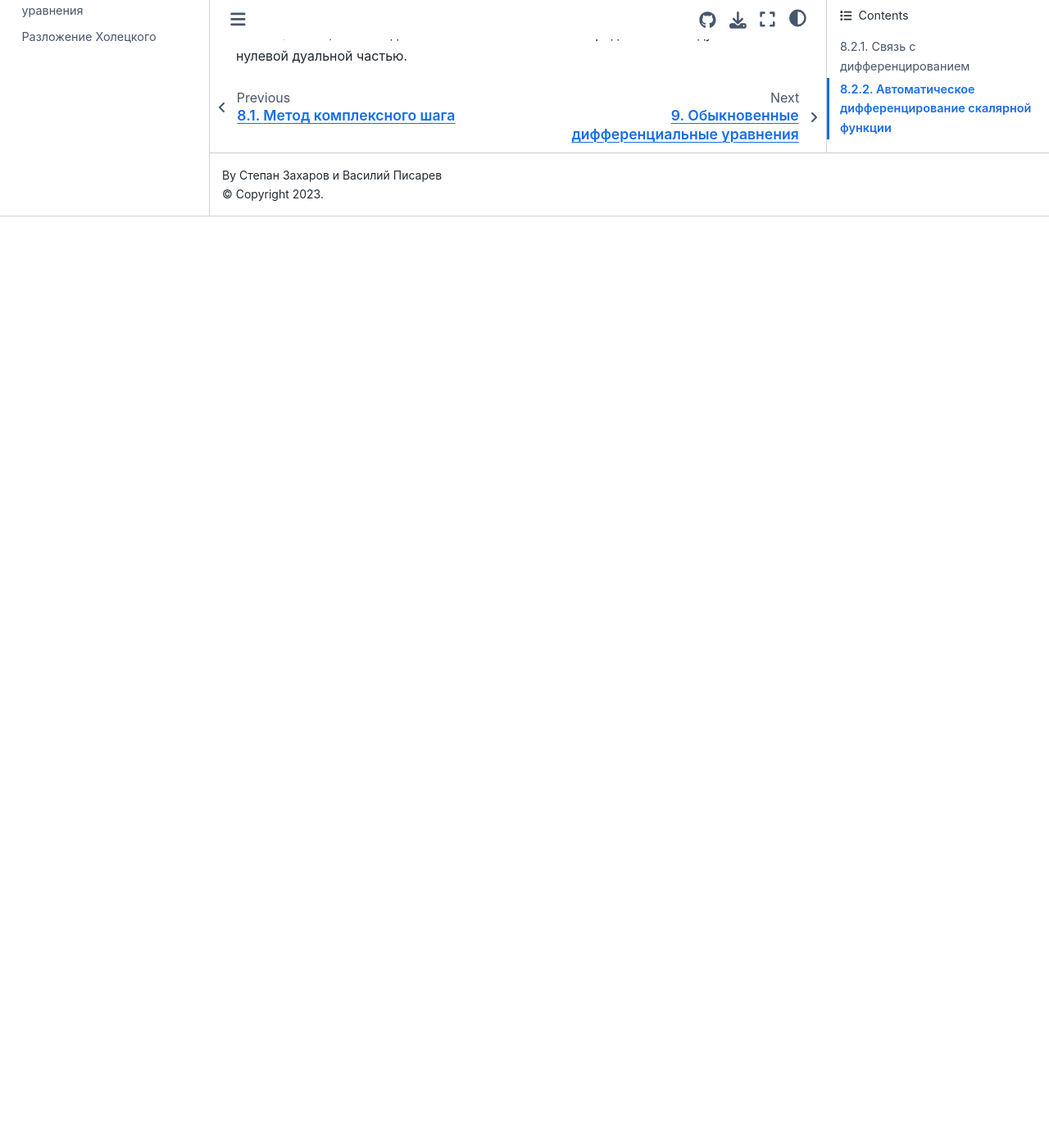
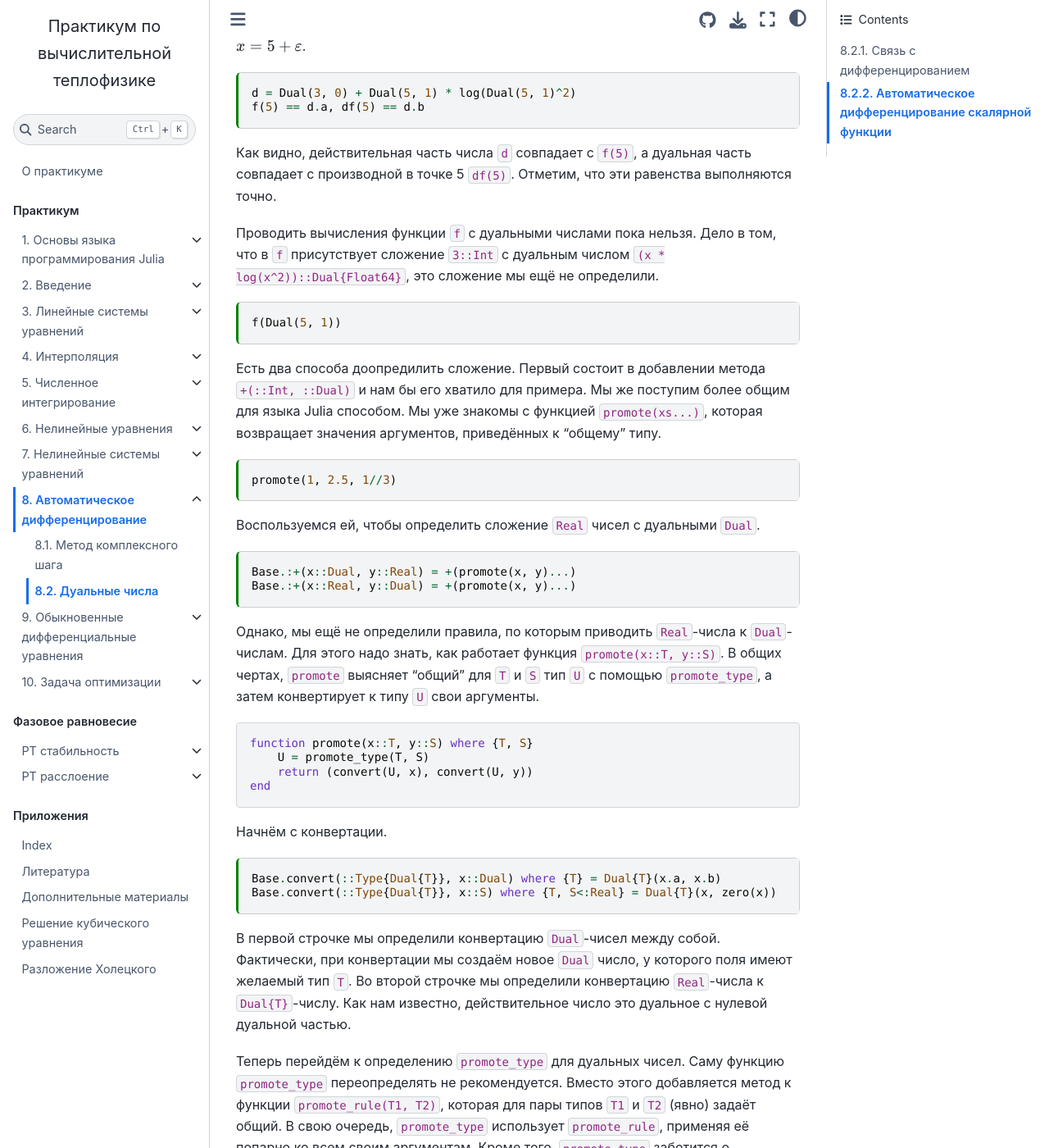
Before and after one commit to stepanzh/computational_thermodynamics, a Jupyter Book: the page built from book/autodiff/dualnumbers.md, in a window 1280 px wide and 1400 px high, scrolled down 5092 px. Shown: the whole window at 82% size. Built offline with Jupyter Book 1.0.4 settings and Sphinx 7.4.7 and the Sphinx Book theme 1.1.4, drawn with Linux system fonts in a browser that asks for light colours; before the commit the page ends 5356 px from its top, so only the background shows below that; some of the changed text lies outside the part shown.

Commit message:
draft: autodiff вычисление скалярной производной
Related #20

````diff
--- a/book/autodiff/dualnumbers.md
+++ b/book/autodiff/dualnumbers.md
@@ -226,11 +226,31 @@
 
 Рассмотрим конкретный пример.
 Задача: вычислить производную функции $f(x) = 3 + x \log{x^2}$ в точке $x = 5$.
+Чтобы верифицировать будущие вычисления, приведём выражение для производной $f'(x)$
 
+```{math}
+f'(x) = \log{x^2} + 2, \quad x \neq 0,
+```
+
+и зададим функцию и её производную в коде.
+
+```{code-cell}
+:tags: [remove-output]
+f(x) = 3 + x * log(x^2)
+df(x) = log(x^2) + 2
+```
+
+В точке $x = 5$ мы ожидаем следующие значения функции и её производной
+
+```{code-cell}
+f(5), df(5)
+```
+
+Теперь перейдём к реализации метода автоматического дифференцирования.
 Во-первых, определим новый тип данных `Dual` для представления дуального числа.
 
 ```{code-cell}
-struct Dual{T}
+struct Dual{T<:Real}
     a::T
     b::T
 end
@@ -239,8 +259,9 @@
 В структуре `Dual` всего два поля: поле `a` хранит действительную часть числа, а поле `b` хранит дуальную.
 Кроме того, мы потребовали, чтобы типы полей были одинаковыми.
 
-Реализуем  {ref}`арифметику дуальных чисел <sec:autodiff:dual_arithmetic>`.
-Для этого перегрузим операторы сложения и умножения (в нашем примере нет вычитания и деления).
+Теперь реализуем  {ref}`арифметику дуальных чисел <sec:autodiff:dual_arithmetic>`.
+Для этого перегрузим операторы сложения и умножения.
+(В $f(x)$ отсутствуют вычитание и деление, их реализовывать не будем.)
 
 ```{code-cell}
 Base.:+(x::Dual, y::Dual) = Dual(x.a + y.a, x.b + y.b)
@@ -256,33 +277,100 @@
 \\ (\log{x})' &= 1 / x, \quad\quad x \in \real, x \neq 0.
 \end{align}
 ```
-Воспользуемся этими правилами дифференцирования и перегрузим (добавим метод) для оператора `^` и функции натурального логарифма `log`.
+Воспользуемся этими правилами дифференцирования и добавим методы для оператора `^` и функции натурального логарифма `log`.
 
 ```{code-cell}
 Base.:^(x::Dual, n::Int) = Dual(x.a^n, x.b * n * x.a^(n-1))
 Base.log(x::Dual) = Dual(log(x.a), x.b / x.a)
 ```
 
+Все операции определены и можно провести вычисление с дуальными числами.
+Константу 3 представляем в виде $3 \equiv 3 + 0\times\dual$, а вычисление производим в точке $x = 5 + \dual$.
+
 ```{code-cell}
 d = Dual(3, 0) + Dual(5, 1) * log(Dual(5, 1)^2)
+f(5) == d.a, df(5) == d.b
 ```
 
+Как видно, действительная часть числа `d` совпадает с `f(5)`, а дуальная часть совпадает с производной в точке 5 `df(5)`.
+Отметим, что эти равенства выполняются точно.
+
+Проводить вычисления функции `f` с дуальными числами пока нельзя.
+Дело в том, что в `f` присутствует сложение `3::Int` с дуальным числом `(x * log(x^2))::Dual{Float64}`, это сложение мы ещё не определили.
+
+```{code-cell}
+:tags: [raises-exception]
+
+f(Dual(5, 1))
 ```
-# Приведение типов.
-Base.convert(::Type{<:Dual}, x::Real) = Dual(x, zero(x))
-Base.promote_rule(::Type{Dual{T}}, ::Type{S}) where {T,S} = Dual{promote_type(T, S)}
 
+Есть два способа доопредилить сложение.
+Первый состоит в добавлении метода `+(::Int, ::Dual)` и нам бы его хватило для примера.
+Мы же поступим более общим для языка Julia способом.
+Мы уже знакомы с функцией `promote(xs...)`, которая возвращает значения аргументов, приведённых к "общему" типу.
+
+```{code-cell}
+promote(1, 2.5, 1//3)
+```
+
+Воспользуемся ей, чтобы определить сложение `Real` чисел с дуальными `Dual`.
+
+```{code-cell}
 Base.:+(x::Dual, y::Real) = +(promote(x, y)...)
 Base.:+(x::Real, y::Dual) = +(promote(x, y)...)
-
-f(x) = 3 + x * log(x^2)
-df(x) = 2 + log(x^2)
-
-@show f(Dual(5, 1))  # Dual{Float64}(19.094379124341003, 5.218875824868201)
-@show f(5)           # 19.094379124341003
-@show df(5)          # 5.218875824868201
 ```
 
-В нашем примере есть операция сложения с числом 3, имеющим тип `Int`.
-Когда число типа `Dual` будет участвовать в операциях с числами типа `Real`, логично приводить действительное (`Real`) число к дуальному, с нулевой дуальной частью ($3 \equiv 3 + 0\times\dual$).
-Всякое действительное число можно представить как дуальное с нулевой дуальной частью.
+Однако, мы ещё не определили правила, по которым приводить `Real`-числа к `Dual`-числам.
+Для этого надо знать, как работает функция `promote(x::T, y::S)`.
+В общих чертах, `promote` выясняет "общий" для `T` и `S` тип `U` с помощью `promote_type`, а затем конвертирует к типу `U` свои аргументы.
+
+```julia
+function promote(x::T, y::S) where {T, S}
+    U = promote_type(T, S)
+    return (convert(U, x), convert(U, y))
+end
+```
+
+Начнём с конвертации.
+
+```{code-cell}
+Base.convert(::Type{Dual{T}}, x::Dual) where {T} = Dual{T}(x.a, x.b)
+Base.convert(::Type{Dual{T}}, x::S) where {T, S<:Real} = Dual{T}(x, zero(x))
+```
+
+В первой строчке мы определили конвертацию `Dual`-чисел между собой.
+Фактически, при конвертации мы создаём новое `Dual` число, у которого поля имеют желаемый тип `T`.
+Во второй строчке мы определили конвертацию `Real`-числа к `Dual{T}`-числу.
+Как нам известно, действительное число это дуальное с нулевой дуальной частью.
+
+Теперь перейдём к определению `promote_type` для дуальных чисел.
+Саму функцию `promote_type` переопределять не рекомендуется.
+Вместо этого добавляется метод к функции `promote_rule(T1, T2)`, которая для пары типов `T1` и `T2` (явно) задаёт общий.
+В свою очередь, `promote_type` использует `promote_rule`, применяя её попарно ко всем своим аргументам.
+Кроме того, `promote_type` заботится о симметрии аргументов, поэтому `promote_rule` достаточно определить для пары аргументов один раз, т.е. пара неупорядоченная.
+
+```{code-cell}
+Base.promote_rule(::Type{Dual{T}}, ::Type{Dual{S}}) where {T, S} = Dual{promote_type(T, S)}
+Base.promote_rule(::Type{Dual{T}}, ::Type{S}) where {T, S<:Real} = Dual{promote_type(T, S)}
+```
+
+В первой строчке мы определяем общий тип для двух дуальных.
+Поскольку `T` и `S` это подтипы `Real` (см. выше определение `struct Dual`), то мы можем воспользоваться `promote_type` для них.
+Для `Real` чисел `promote_type` уже определён в Julia.
+Во второй строчке для `Dual` и `Real` числа мы задаём `Dual` как общий тип.
+
+Теперь `promote` работает с нашим типом `Dual`.
+
+```{code-cell}
+promote(1, 2.5, 1//3, Dual(1, 2))
+```
+
+```{code-cell}
+promote(1//3, Dual(1, 2))
+```
+
+Наконец, всё готово для вычисления производной 🎉
+
+```{code-cell}
+f(Dual(5, 1))
+```
````
